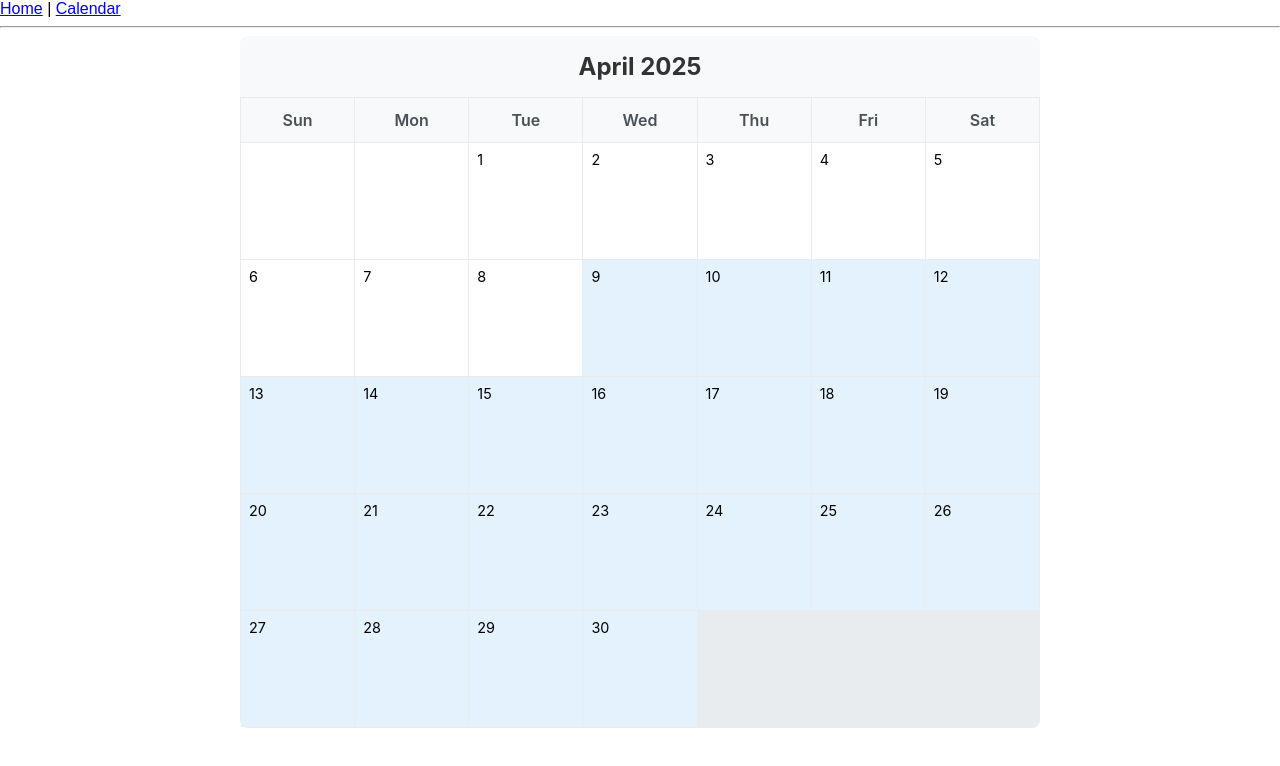
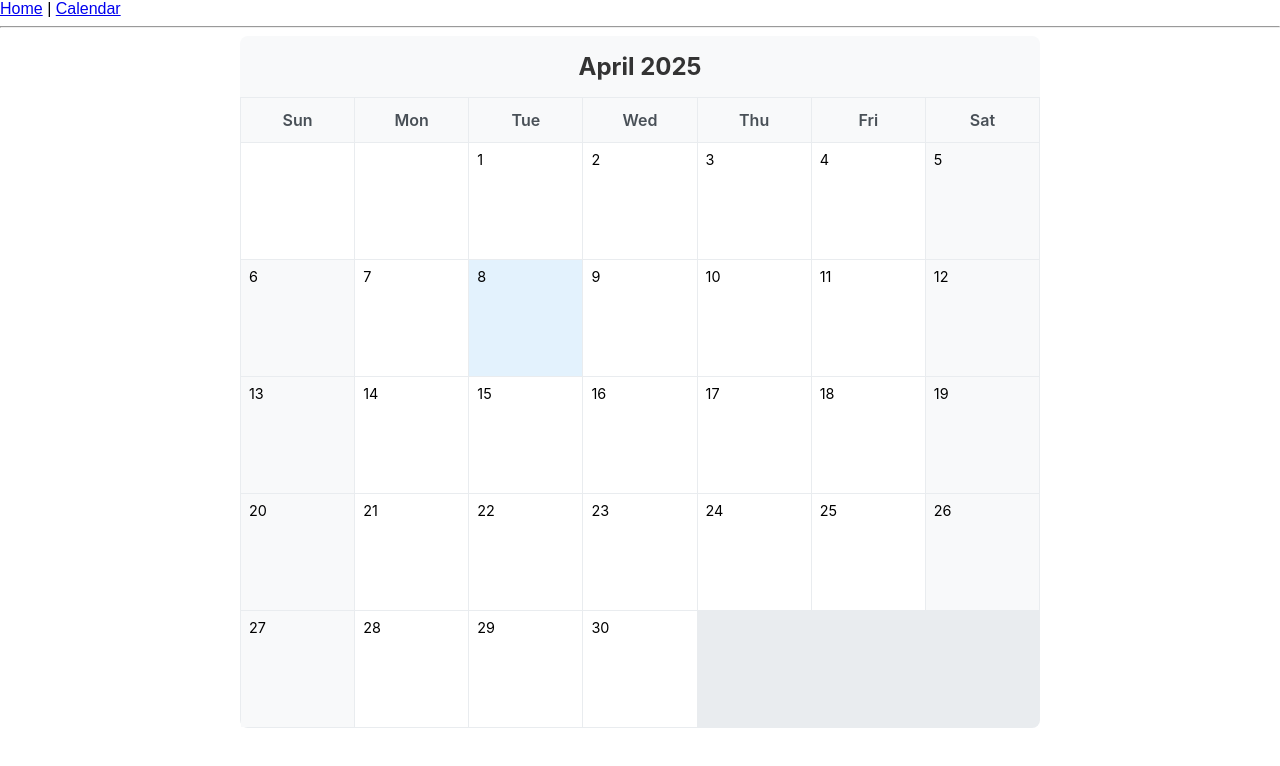
Before and after one commit to davedolben/dev-tools, a React app in the folder experimental/react-experiments/: page /calendar in a window 1280 px wide. Shown: the top 766 px of the page. Built offline with nearby package versions, Linux system fonts and the light colour scheme.

Commit message:
Checkpoint

```diff
--- a/experimental/react-experiments/src/calendar.css
+++ b/experimental/react-experiments/src/calendar.css
@@ -47,6 +47,10 @@
   overflow: visible;
 }
 
+.calendar-day.weekend {
+  background-color: #f8f9fa;
+}
+
 .calendar-day:hover {
   background-color: #f8f9fa;
 }
@@ -90,6 +94,8 @@
   position: relative;
   z-index: 1;
   box-shadow: 0 1px 3px rgba(0, 0, 0, 0.1);
+  margin-left: -0.5rem;
+  width: calc(100%);
 }
 
 .event-item:active {
@@ -106,22 +112,15 @@
 .event-item.event-start {
   border-top-left-radius: 4px;
   border-bottom-left-radius: 4px;
-  margin-right: -0.5rem;
-  width: calc(100% + 0.5rem);
 }
 
 .event-item.event-end {
   border-top-right-radius: 4px;
   border-bottom-right-radius: 4px;
-  margin-left: -0.5rem;
-  width: calc(100% + 0.5rem);
-  left: -0.5rem;
 }
 
 .event-item.event-middle {
   border-radius: 0;
-  left: -0.5rem;
-  width: calc(100%);
 }
 
 .event-item.empty {
@@ -149,6 +148,10 @@
 
 .event-item:hover {
   box-shadow: 0 2px 5px rgba(0, 0, 0, 0.2);
+}
+
+.event-item.weekend-event {
+  opacity: 0.5;
 }
 
 /* Modal Styles */
--- a/experimental/react-experiments/src/calendar.tsx
+++ b/experimental/react-experiments/src/calendar.tsx
@@ -207,10 +207,10 @@ const Calendar: React.FC<CalendarProps> = ({ startDate, endDate, onDateSelect })
             <div
               key={day.toString()}
               className={`calendar-day ${
-                isDateInRange(day) ? 'selected' : ''
+                isSameDay(day, new Date()) ? 'selected' : ''
               } ${!isSameMonth(day, startDate) ? 'other-month' : ''} ${
                 isDragOver ? 'drag-over' : ''
-              }`}
+              } ${isWeekend(day) ? 'weekend' : ''}`}
               onClick={() => handleDateClick(day)}
               onDragOver={(e) => handleDragOver(e, day)}
               onDragLeave={handleDragLeave}
@@ -224,7 +224,9 @@ const Calendar: React.FC<CalendarProps> = ({ startDate, endDate, onDateSelect })
                       key={event.id}
                       className={`event-item ${event.isEventStart ? 'event-start' : ''} ${
                         event.isEventEnd ? 'event-end' : ''
-                      } ${event.isEventMiddle ? 'event-middle' : ''}`}
+                      } ${event.isEventMiddle ? 'event-middle' : ''} ${
+                        isWeekend(day) ? 'weekend-event' : ''
+                      }`}
                       draggable
                       onDragStart={(e) => handleDragStart(e, event)}
                       onDragEnd={handleDragEnd}
```
